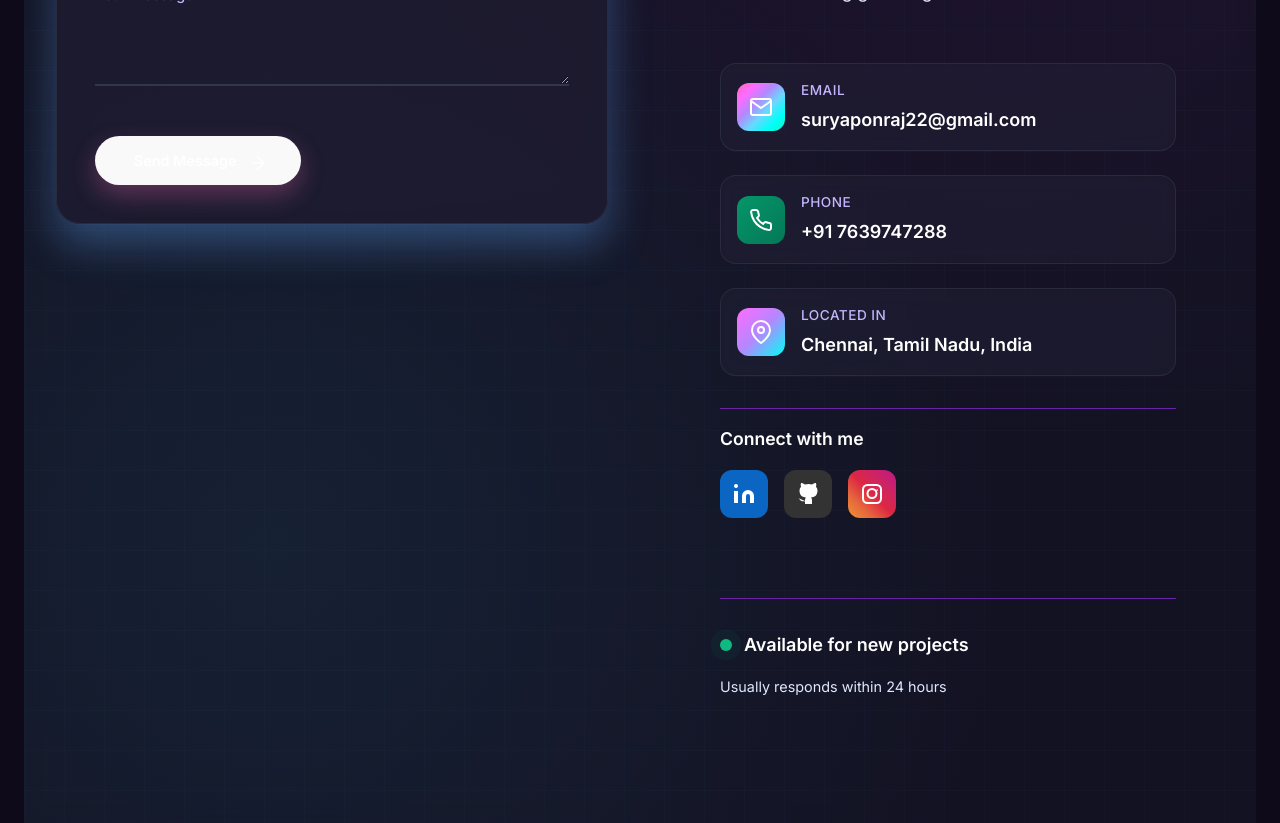
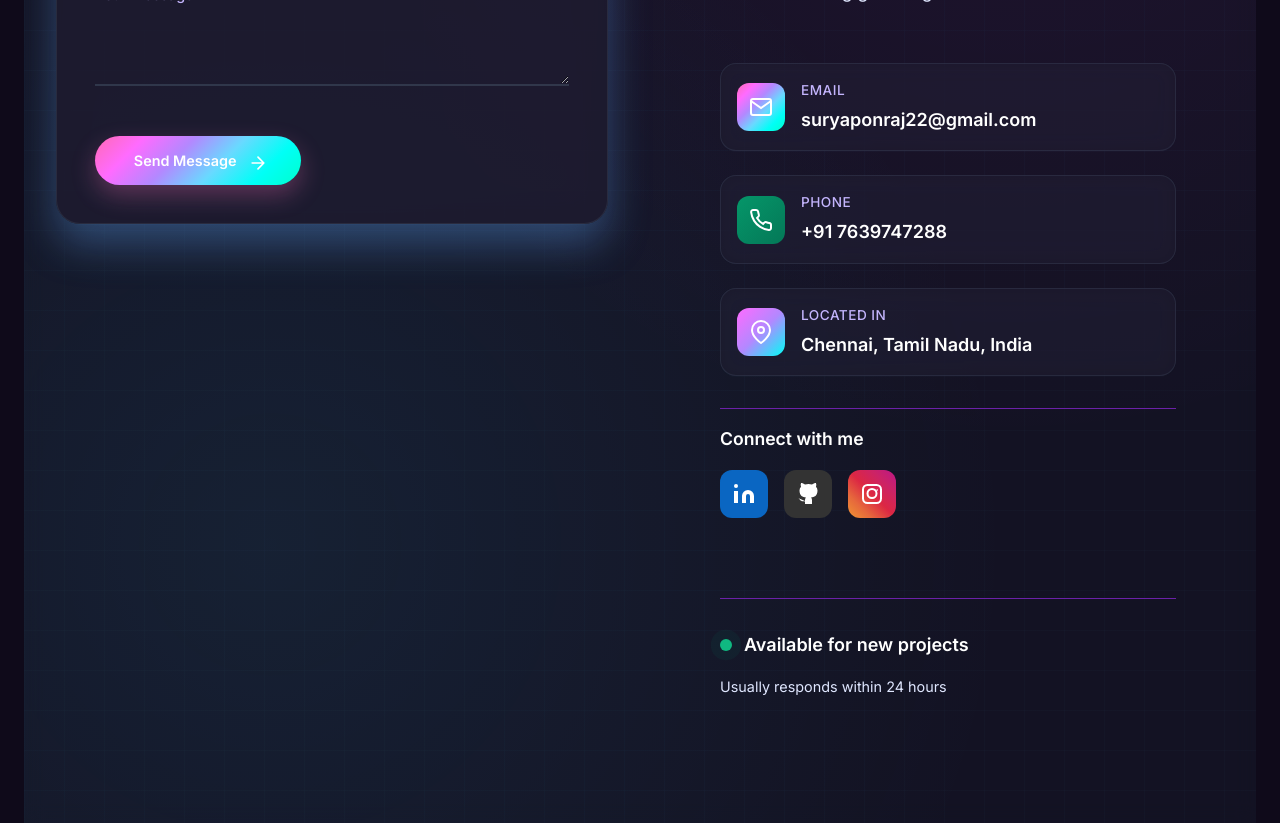
Before and after one commit to Suryaraj2211/PortFolio, a React (Vite) app: page / in a window 1280 px wide. Shown: the part 5660-6483 px from the top of the page. Built offline with nearby package versions, Linux system fonts and the light colour scheme.

Commit message:
Fix: Send Message button gradient background color

```diff
--- a/src/Style/ContactForm.css
+++ b/src/Style/ContactForm.css
@@ -83,8 +83,8 @@
   font-weight: 500;
 }
 
-.form-input:focus ~ .form-label,
-.form-input:not(:placeholder-shown) ~ .form-label {
+.form-input:focus~.form-label,
+.form-input:not(:placeholder-shown)~.form-label {
   top: -0.5rem;
   font-size: clamp(0.75rem, 0.9vw, 0.85rem);
   color: var(--primary-color);
@@ -101,7 +101,7 @@
   transition: width 0.3s ease;
 }
 
-.form-input:focus ~ .form-underline {
+.form-input:focus~.form-underline {
   width: 100%;
 }
 
@@ -112,7 +112,7 @@
   justify-content: center;
   gap: clamp(0.5rem, 1vw, 0.75rem);
   padding: clamp(0.75rem, 1.5vw, 1rem) clamp(1.5rem, 3vw, 2.5rem);
-  background: ES7+ React Snippets, Prettier, Live Server, GitLensvar(--gradient-primary);
+  background: var(--gradient-primary);
   color: white;
   border: none;
   border-radius: 50px;
@@ -166,6 +166,7 @@
   from {
     transform: rotate(0deg);
   }
+
   to {
     transform: rotate(360deg);
   }
```
